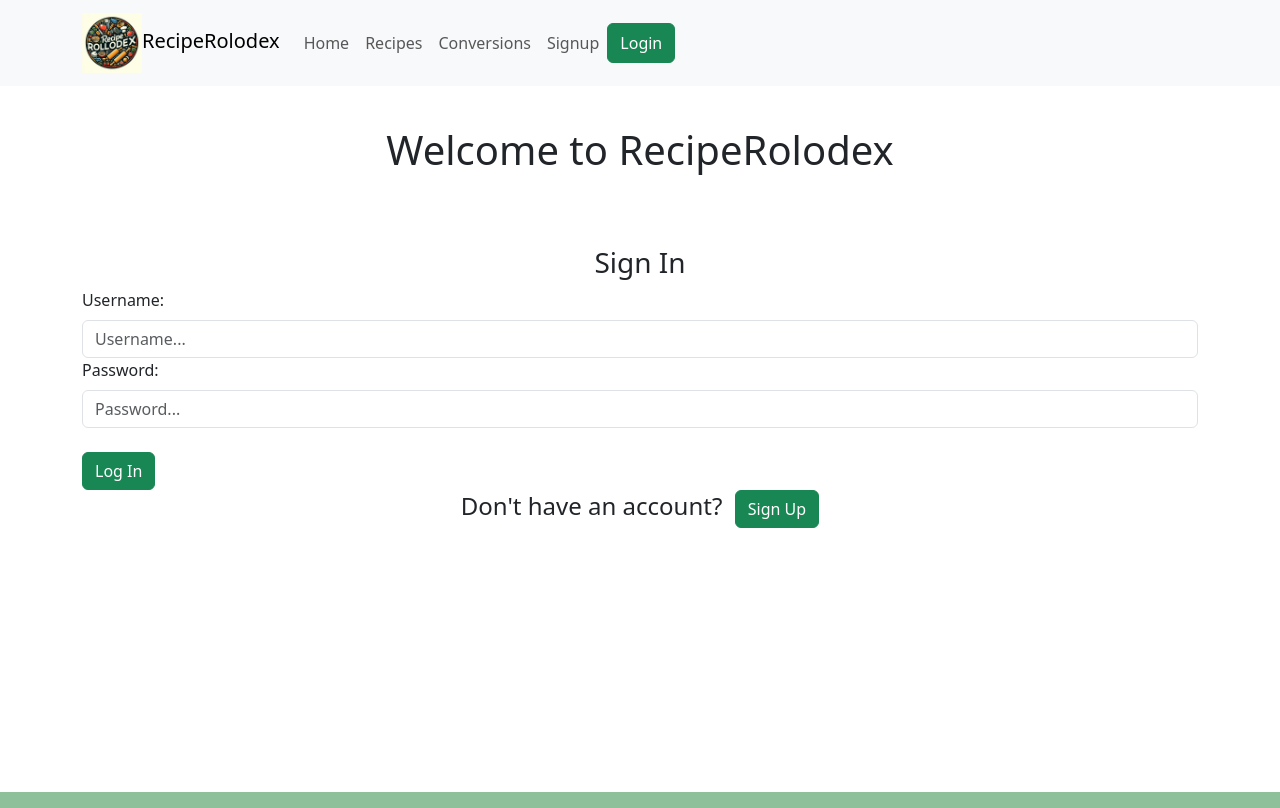
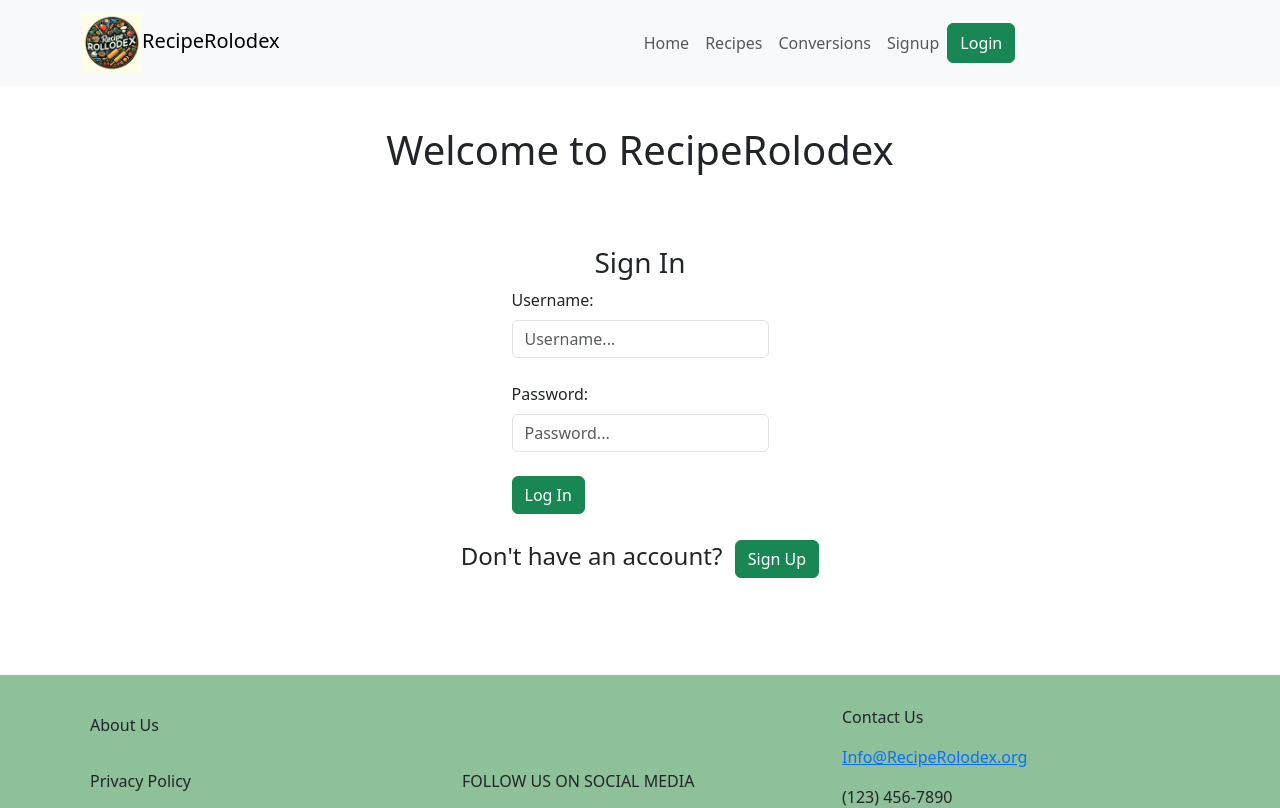
Before and after one commit to SweetByte13/RecipeRolodex, a React (Create React App) app in the folder client/: page /login in a window 1280 px wide. Shown: the top 808 px of the page. Built offline with nearby package versions, Linux system fonts and the light colour scheme; no server answers.

Commit message:
css on login and home pages

```diff
--- a/client/src/components/LoginForm.js
+++ b/client/src/components/LoginForm.js
@@ -65,6 +65,7 @@ function LoginForm() {
                         <Form.Control.Feedback type="invalid">
                             {errors.username}
                         </Form.Control.Feedback>
+                        <br></br>
                         <Form.Label>Password:</Form.Label>
                         <Form.Control
                             type='password'
--- a/client/src/components/NavBar.js
+++ b/client/src/components/NavBar.js
@@ -32,8 +32,8 @@ function NavBar() {
     }
 
     return (
-        <Navbar expand="lg" bg="light" fixed="top" className="navbar">
-            <Container>
+        <Navbar className="navbar" expand="lg" bg="light" fixed="top">
+            <Container className="navBar">
                 <Navbar.Brand href="/" className="nav-brand"><img
                     src={logo}
                     width="60"
@@ -43,14 +43,16 @@ function NavBar() {
                 <Navbar.Toggle aria-controls="basic-navbar-nav" />
                 <Navbar.Collapse id="basic-navbar-nav">
                     <Nav className="nav-bar">
-                        <Nav.Link href="/">Home</Nav.Link>
-                        <Nav.Link href="/recipes">Recipes</Nav.Link>
-                        <Nav.Link href="/conversion_tables">Conversions</Nav.Link>
-                        {user === null || user === undefined ? "" : <Nav.Link className="nav-link" href="/create_a_recipe">Create A Recipe</Nav.Link>}
-                        {user === null || user === undefined ? "" : <Nav.Link className="nav-link" href="/grocery_compiler">Grocery Complier</Nav.Link>}
-                        {user === null || user === undefined ? "" : <Nav.Link className="nav-link" href={`/my_recipes/${user.id}`}>My Recipes</Nav.Link>}
-                        {user === null || user === undefined ? "" : <Nav.Link className="nav-link" href="/profile">Profile</Nav.Link>}
-                        {user === null || user === undefined ? <Nav.Link className="nav-link" href="/signup">Signup</Nav.Link> : ""}
+                    {/* &nbsp;&nbsp;&nbsp; &nbsp;&nbsp; */}
+                        <Nav.Link href="/" className="home">Home</Nav.Link>
+                        <Nav.Link href="/recipes" className="recipe">Recipes</Nav.Link>
+                        <Nav.Link href="/conversion_tables" className="conversions">Conversions</Nav.Link>
+                        {user === null || user === undefined ? "" : <Nav.Link className="create" href="/create_a_recipe">Create A Recipe</Nav.Link>}
+                        {user === null || user === undefined ? "" : <Nav.Link className="grocery" href="/grocery_compiler">Grocery Complier</Nav.Link>}
+                        {user === null || user === undefined ? "" : <Nav.Link className="myrecipes" href={`/my_recipes/${user.id}`}>My Recipes</Nav.Link>}
+                        {user === null || user === undefined ? "" : <Nav.Link className="profile" href="/profile">Profile</Nav.Link>}
+                        {user === null || user === undefined ? <Nav.Link className="signup" href="/signup">Signup</Nav.Link> : ""}
+
                         {user === null || user === undefined ? <Button className="navbar-login-btn" variant="success" onClick={handleLoginClick}>Login</Button> : <Button className="navbar-login-btn" variant="success" onClick={handleLogoutClick}>Logout</Button>}
                     </Nav>
                 </Navbar.Collapse>
--- a/client/src/index.css
+++ b/client/src/index.css
@@ -17,6 +17,13 @@
   background-size: cover;
 }
 
+.nav-brand{
+  padding-right: 40px;
+}
+
+.home{
+  margin-left: 300px;
+}
 
 /* HOME */
 .carousel-container {
@@ -108,7 +115,7 @@
 }
 
 .create-recipe {
-  padding-top: 10%;
+  padding-top: 7%;
   place-items: center;
   text-align: center;
   width: 800px;
@@ -119,7 +126,6 @@
 
 
 .recipe-template-container {
-  padding-top: 10%;
   place-items: center;
   text-align: center;
   width: 800px;
@@ -238,13 +244,22 @@
   margin-right: auto;
 }
 
+.login-form-container{
+  place-items: center;
+  width: 500px;
+  margin-right: auto;
+  margin-left: auto;
+}
+
+
 .signup-redirect-from-loginpage{
   place-items: center;
   text-align: center;
   width: 800px;
   margin-left: auto;
   margin-right: auto;
-  padding-bottom: 20%;
+  padding-bottom: 7%;
+  padding-top: 2%;
 }
 
 
--- a/client/src/pages/Home.js
+++ b/client/src/pages/Home.js
@@ -5,7 +5,7 @@ import Container from 'react-bootstrap/Container';
 import Col from 'react-bootstrap/Col';
 import Row from 'react-bootstrap/Row';
 import cauli_salad from "../images/cauli_salad.png";
-import roasted_plums from "../images/roasted_plums.png";
+import peaches from "../images/peaches.jpg";
 import smothered_fries from "../images/smothered_fries.jpg";
 import curry from "../images/curry.png";
 import cherry_cake from "../images/cherry_cake.png";
@@ -37,7 +37,7 @@ function Home() {
                 <Container>
                     <Row>
                         <Col style={{ paddingLeft: '300px' }} >
-                            <img className="home-images" src={roasted_plums} />
+                            <img className="home-images" src={peaches} />
                         </Col>
                         <Col style={{ paddingRight: '200px' }} className="right-p-on-home">
                             <h2 className="title-on-home">What makes us different?</h2>
```
Also changed, not shown: client/src/images/peaches.jpg (added).
